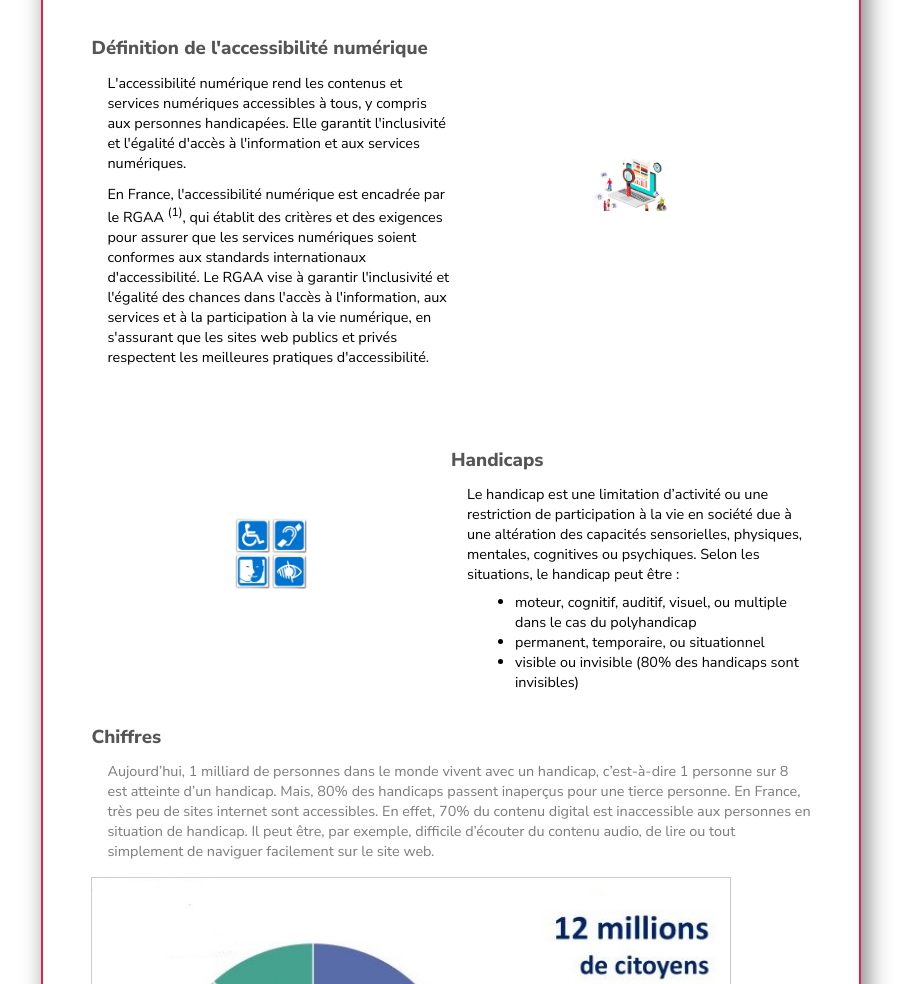
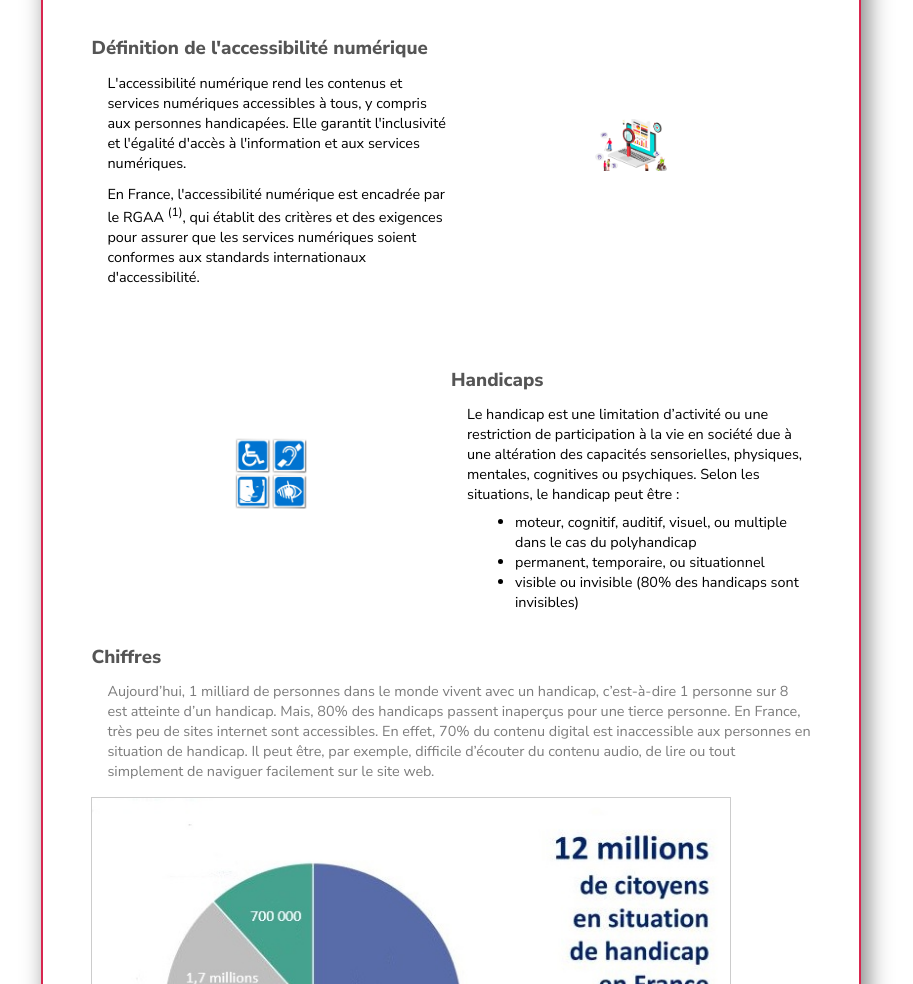
Before and after one commit to A11Ymoufid/7ErreursA11Y, a plain HTML site: page index.html in a window 1280 px wide. Shown: the part 1184-2168 px from the top of the page, without its empty margins (141-1054 px from the left). Drawn offline with Linux system fonts and the light colour scheme.

Commit message:
MAJ Rgaa

```diff
--- a/index.html
+++ b/index.html
@@ -111,13 +111,7 @@
                         <p class="bullet Cbullet">En France, l'accessibilité numérique est encadrée par le RGAA<a
                                 id="note1a"> <sup>(1)</sup></a>,
                             qui établit des critères et des exigences pour assurer que les services numériques soient
-                            conformes aux standards internationaux d'accessibilité. Le RGAA vise à garantir
-                            l'inclusivité et
-                            l'égalité des chances dans l'accès à l'information, aux services et à la participation à la
-                            vie
-                            numérique, en s'assurant que les sites web publics et privés respectent les meilleures
-                            pratiques
-                            d'accessibilité.</p>
+                            conformes aux standards internationaux d'accessibilité.</p>
                     </div>
                     <div class="img__container"><img src="/assets/img/ay11-700x510.png" alt="">
                     </div>
```
